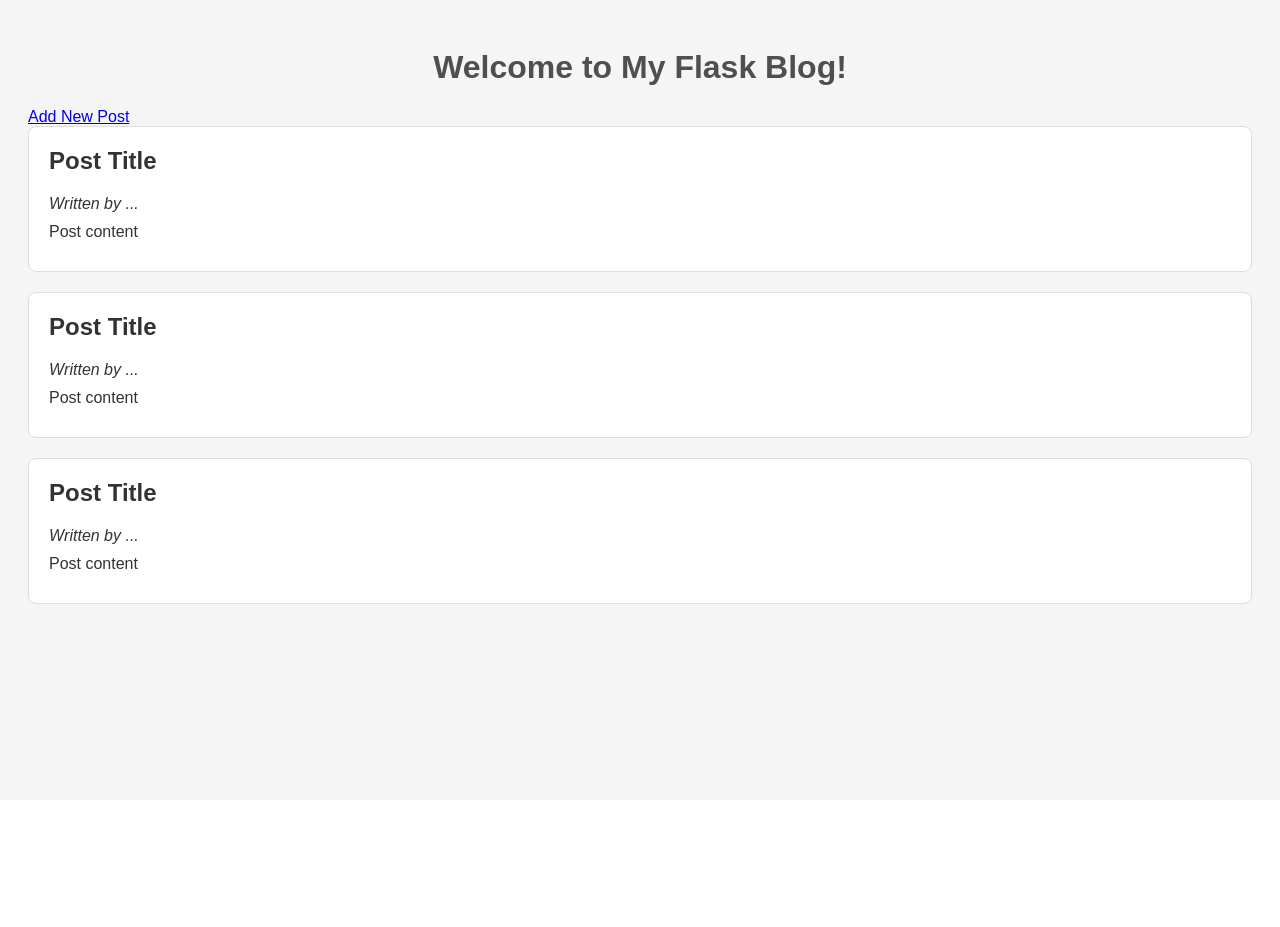
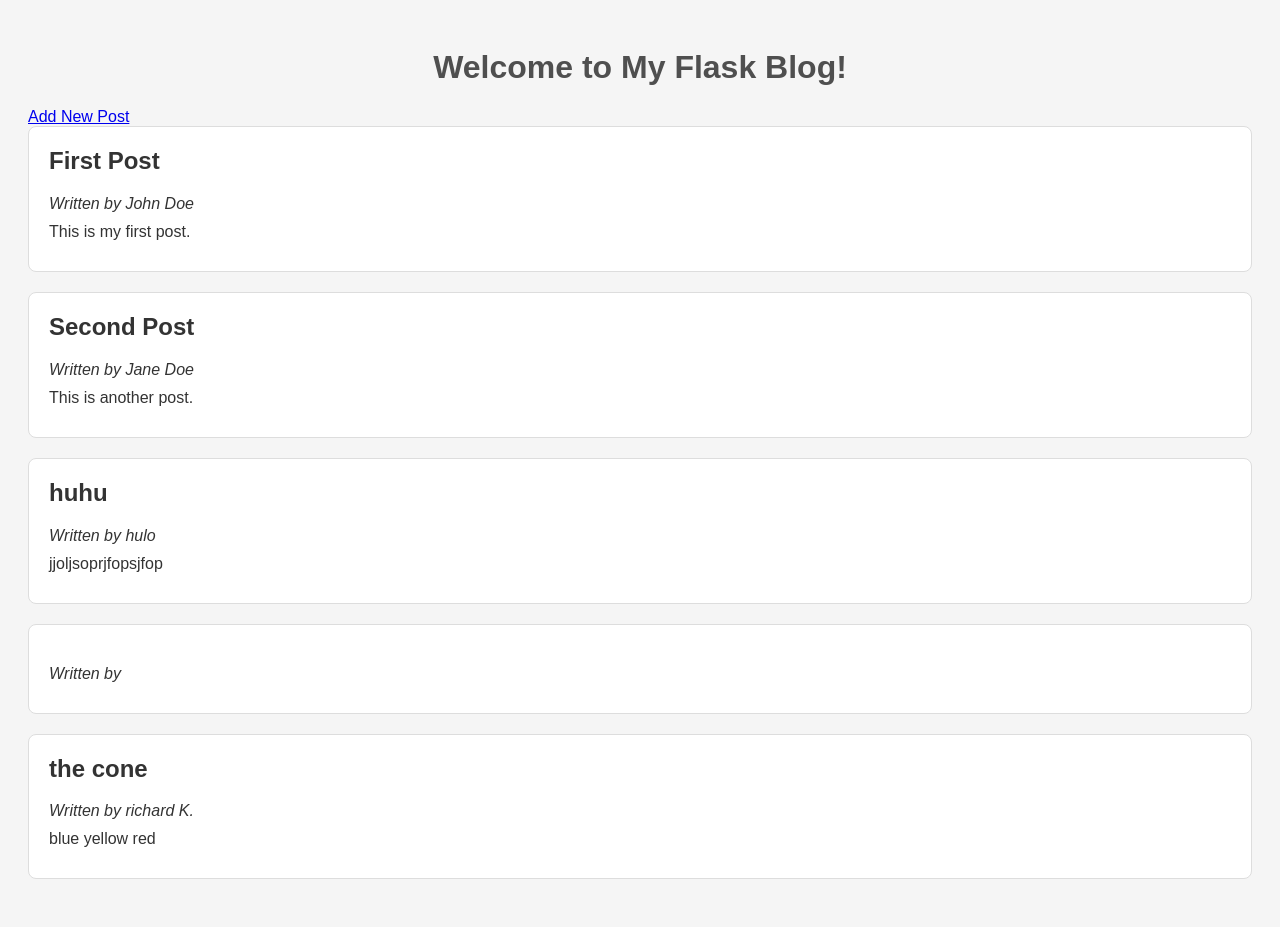
Before and after one commit to deryasarikaya/masterblog, a Flask app: page / in a window 1280 px wide. Before the commit the page ends 604 px from the top, so only its background shows below. Run offline with Flask 3, Linux system fonts and the light colour scheme.

Commit message:
update index.html with jinja2 loop

```diff
--- a/data.json
+++ b/data.json
@@ -1 +1 @@
-[{"id": 1, "author": "John Doe", "title": "First Post", "content": "This is my first post."}, {"id": 2, "author": "Jane Doe", "title": "Second Post", "content": "This is another post."}, {"id": 3, "title": "huhu", "author": "hulo", "content": "jjoljsoprjfopsjfop"}]
+[{"id": 1, "author": "John Doe", "title": "First Post", "content": "This is my first post."}, {"id": 2, "author": "Jane Doe", "title": "Second Post", "content": "This is another post."}, {"id": 3, "title": "huhu", "author": "hulo", "content": "jjoljsoprjfopsjfop"}, {"id": 4, "title": "", "author": "", "content": ""}, {"id": 5, "title": "the cone", "author": "richard K.", "content": "blue yellow red"}]
--- a/templates/index.html
+++ b/templates/index.html
@@ -2,27 +2,19 @@
 <html lang="en">
 <head>
     <meta charset="UTF-8">
-    <meta name="viewport" content="width=device-width, initial-scale=1.0">
     <title>My Flask Blog</title>
     <link rel="stylesheet" href="{{ url_for('static', filename='style.css') }}">
 </head>
 <body>
     <h1>Welcome to My Flask Blog!</h1>
     <a href="/add">Add New Post</a>
+
+    {% for post in posts %}
     <div class="post">
-        <h2>Post Title</h2>
-        <p><em>Written by ...</em></p>
-        <p>Post content</p>
+        <h2>{{ post['title'] }}</h2>
+        <p><em>Written by {{ post['author'] }}</em></p>
+        <p>{{ post['content'] }}</p>
     </div>
-    <div class="post">
-        <h2>Post Title</h2>
-        <p><em>Written by ...</em></p>
-        <p>Post content</p>
-    </div>
-    <div class="post">
-        <h2>Post Title</h2>
-        <p><em>Written by ...</em></p>
-        <p>Post content</p>
-    </div>
+    {% endfor %}
 </body>
 </html>
```
